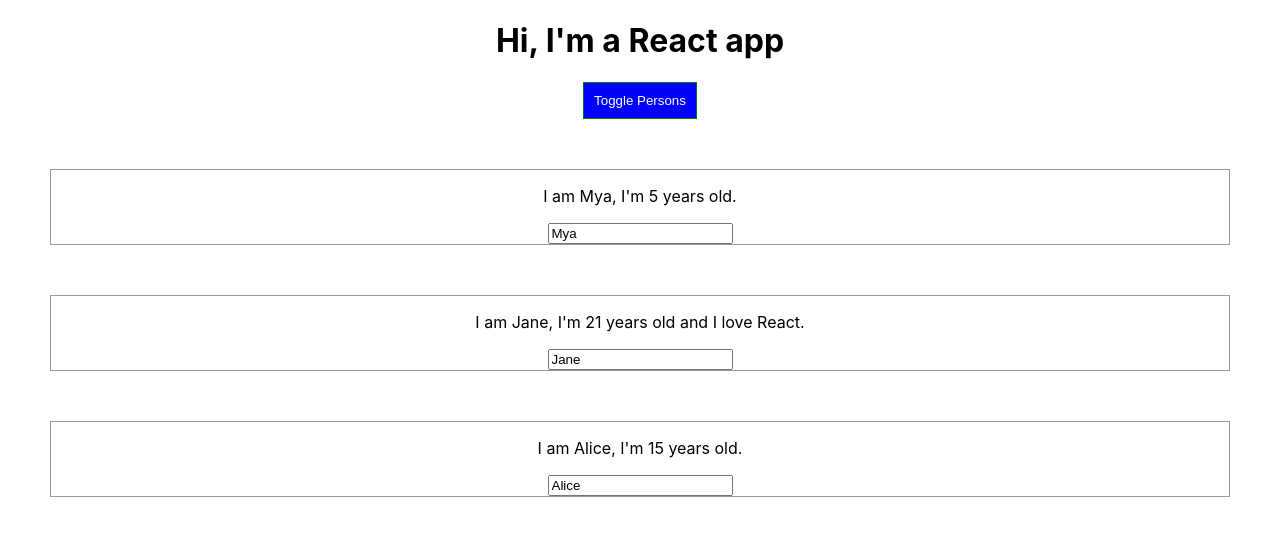
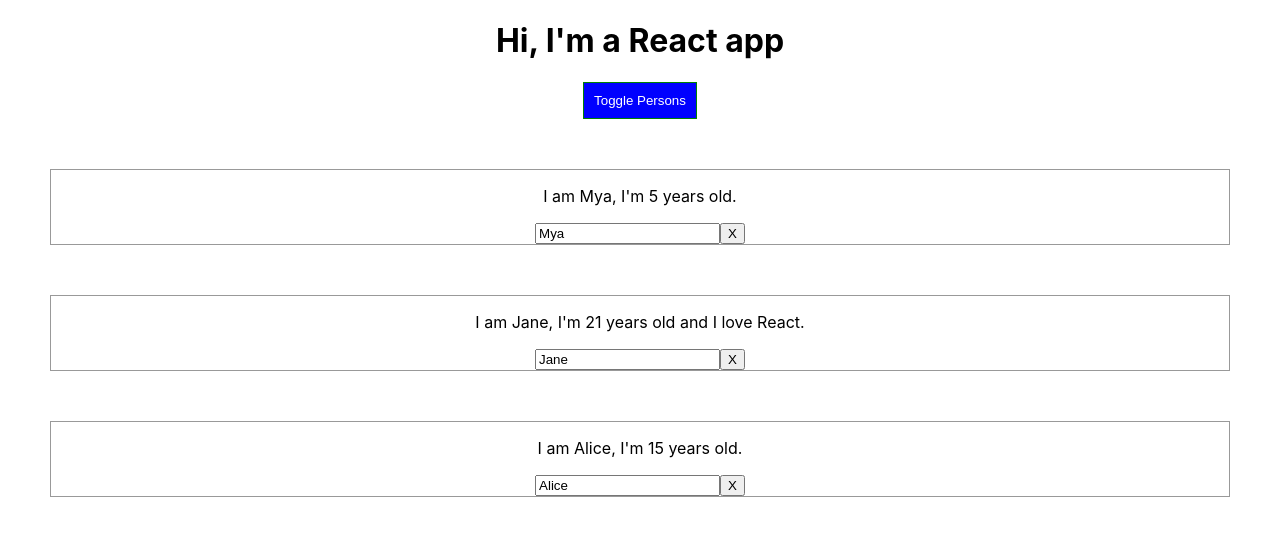
Before and after one commit to gabycasper007/adelyn, a React (Create React App) app: page / in a window 1280 px wide. Both pictures are taken after a click on the button "Toggle Persons". Shown: the top 536 px of the page. Built offline with nearby package versions, Linux system fonts and the light colour scheme.

Commit message:
Delete person

```diff
--- a/src/App.js
+++ b/src/App.js
@@ -22,7 +22,7 @@ class App extends Component {
     somedata: "THE DATA",
     showPersons: false
   };
-  switchNameHandler = pName => {
+  incrementAgeHandler = pName => {
     const persons = this.state.persons.map(pers => {
       if (pers.name === pName) pers.age++;
       return pers;
@@ -36,6 +36,11 @@ class App extends Component {
   };
   togglePersonsHandler = () => {
     this.setState({ showPersons: !this.state.showPersons });
+  };
+  deleteHandler = index => {
+    const persons = this.state.persons;
+    delete persons[index];
+    this.setState({ persons });
   };
   render() {
     const style = {
@@ -53,8 +58,9 @@ class App extends Component {
             key={pers.age}
             age={pers.age}
             name={pers.name}
-            click={() => this.switchNameHandler(pers.name)}
+            click={() => this.incrementAgeHandler(pers.name)}
             changeName={this.nameChangedHandler.bind(this, index)}
+            delete={this.deleteHandler.bind(this, index)}
           >
             {pers.hobbies}
           </Person>
--- a/src/Person/Person.js
+++ b/src/Person/Person.js
@@ -9,6 +9,7 @@ const person = props => {
         {props.children ? ` and I love ${props.children}.` : "."}
       </p>
       <input type="text" onChange={props.changeName} value={props.name} />
+      <button onClick={props.delete}>X</button>
     </div>
   );
 };
```
